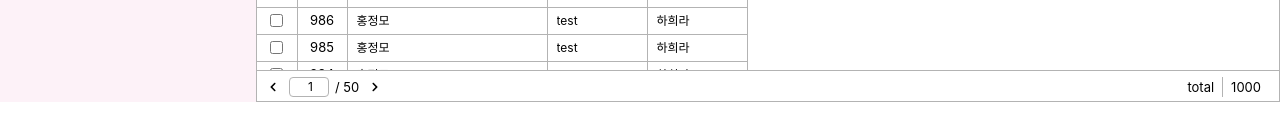
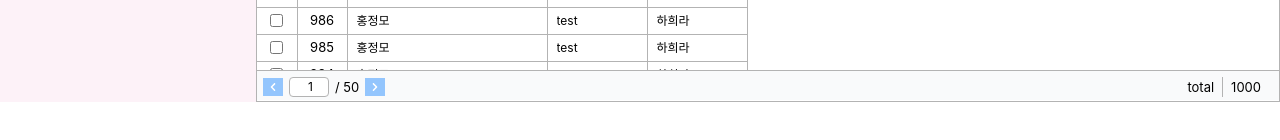
Before and after one commit to bavuchoko/js-table, a React (Create React App) app: page / in a window 1280 px wide. Shown: the part 598-738 px from the top of the page. Built offline with nearby package versions, Linux system fonts and the light colour scheme.

Commit message:
[update] 페이지네이션을 위 또는 아래 위치 이동

```diff
--- a/src/App.tsx
+++ b/src/App.tsx
@@ -52,6 +52,7 @@ function App() {
                             sort:['name'],
                             desc:'asc'
                         }}
+                        usePagination
                         onHeaderMove={v =>{console.log('order:', v)}}
                         resizable={true}
                         draggable={true}
--- a/src/app/JsTable.tsx
+++ b/src/app/JsTable.tsx
@@ -11,6 +11,7 @@ const JsTable: FC<JsTableProps> = ({
                                        setting,
                                        data,
                                        page = undefined,
+                                       usePagination = undefined,
                                        style = undefined,
                                        theme = undefined,
                                        onHeaderMove = undefined,
@@ -50,7 +51,10 @@ const JsTable: FC<JsTableProps> = ({
     return (
 
         <div className={`w-full h-full border-deepGray border`}>
-            <div className={`no-scroll`} style={{height:`calc(100% - ${page ? '31px' : '0px' } )`, overflowY:'auto' }}>
+            {( page && usePagination ) && usePagination=== 'top' &&
+                <Pagination page={page} onPageChange={onPageChange} direction={usePagination}/>
+            }
+            <div className={`no-scroll`} style={{height:`calc(100% - ${usePagination ? '31px' : '0px' } )`, overflowY:'auto' }}>
 
             {data?.length > 0 ?
                 <table >
@@ -161,8 +165,8 @@ const JsTable: FC<JsTableProps> = ({
             }
             </div>
 
-            {page &&
-               <Pagination page={page} onPageChange={onPageChange}/>
+            {( page && usePagination ) && usePagination !== 'top' &&
+               <Pagination page={page} onPageChange={onPageChange} direction={usePagination}/>
             }
         </div>
     );
--- a/src/app/type/Types.ts
+++ b/src/app/type/Types.ts
@@ -1,10 +1,11 @@
 import React from "react";
-
+type PaginationPosition = 'top' | 'bottom';
 export type JsTableProps ={
     header: Header[];
     setting?: Setting;
     data: any[]
-    page?: Page
+    page?: Page;
+    usePagination?:boolean | PaginationPosition;
     theme?: String;
     style?: React.CSSProperties;
     onHeaderClick?: (event: React.MouseEvent) => void;
--- a/src/app/utils/Lefter.tsx
+++ b/src/app/utils/Lefter.tsx
@@ -7,9 +7,9 @@ type customProps ={
 
 const Lefter: FC<customProps> =({onClick})=>{
     return(
-        <button onClick={onClick}>
-            <svg xmlns="http://www.w3.org/2000/svg" className={`cursor-pointer`} fill="#000000" width="20px"
-                 height="20px" viewBox="0 0 24 24" enableBackground="new 0 0 24 24">
+        <button onClick={onClick} className={`rounded-radius-l-tb bg-blue-300 cursor-pointer h-[18px] mt-[1px] active:scale-90 pagination-lefter-button`}>
+            <svg xmlns="http://www.w3.org/2000/svg" className={`cursor-pointer`} fill="white" width="20px"
+                 height="18px" viewBox="0 0 24 24" enableBackground="new 0 0 24 24">
                 <path
                     d="M11.3,12l3.5-3.5c0.4-0.4,0.4-1,0-1.4c-0.4-0.4-1-0.4-1.4,0l-4.2,4.2l0,0c-0.4,0.4-0.4,1,0,1.4l4.2,4.2c0.2,0.2,0.4,0.3,0.7,0.3l0,0c0.3,0,0.5-0.1,0.7-0.3c0.4-0.4,0.4-1,0-1.4L11.3,12z"/>
             </svg>
--- a/src/app/utils/Pagination.tsx
+++ b/src/app/utils/Pagination.tsx
@@ -6,10 +6,11 @@ import Righter from "./Righter";
 
 interface PaginationProps {
     page: Page;
+    direction?:boolean | string;
     onPageChange?: (clickPage: number) => void;
 }
 
-const Pagination: FC<PaginationProps > = ({ page, onPageChange }) =>{
+const Pagination: FC<PaginationProps > = ({ page, onPageChange, direction }) =>{
 
     const [inputValue, setInputValue] = useState((page.currentPage ?? 0) + 1);
 
@@ -38,7 +39,7 @@ const Pagination: FC<PaginationProps > = ({ page, onPageChange }) =>{
 
 
     return(
-        <div className={`h-[30px]  border-t border-deepGray p-[6px]  line-h-20`}>
+        <div className={`h-[30px]  ${ direction && direction !=='top' ? 'border-t' : (direction ==='top' ? 'border-b':'') } bg-gray-50  border-deepGray p-[6px]  line-h-20`}>
             <div className={`flex`}>
                 <Lefter onClick={()=>handleButtonClick( inputValue - 1)} />
                 <div className={`flex mx-1.5`}>
--- a/src/app/utils/Righter.tsx
+++ b/src/app/utils/Righter.tsx
@@ -7,9 +7,9 @@ type customProps ={
 
 const Righter: FC<customProps> =({onClick})=>{
     return(
-        <button onClick={onClick}>
-            <svg xmlns="http://www.w3.org/2000/svg" className={`cursor-pointer`} fill="#000000" width="20px"
-                 height="20px" viewBox="0 0 24 24" enableBackground="new 0 0 24 24">
+        <button onClick={onClick} className={`rounded-radius-r-tb bg-blue-300 cursor-pointer h-[18px] mt-[1px] active:scale-90 pagination-righter-button`}>
+            <svg xmlns="http://www.w3.org/2000/svg" className={`cursor-pointer`} fill="white" width="20px"
+                 height="18px" viewBox="0 0 24 24" enableBackground="new 0 0 24 24">
                 <g transform="rotate(180, 12, 12)">
                     <path
                         d="M11.3,12l3.5-3.5c0.4-0.4,0.4-1,0-1.4c-0.4-0.4-1-0.4-1.4,0l-4.2,4.2l0,0c-0.4,0.4-0.4,1,0,1.4l4.2,4.2c0.2,0.2,0.4,0.3,0.7,0.3l0,0c0.3,0,0.5-0.1,0.7-0.3c0.4-0.4,0.4-1,0-1.4L11.3,12z"/>
```
